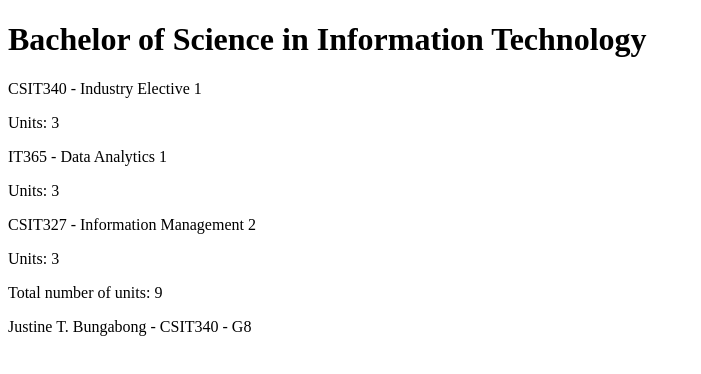
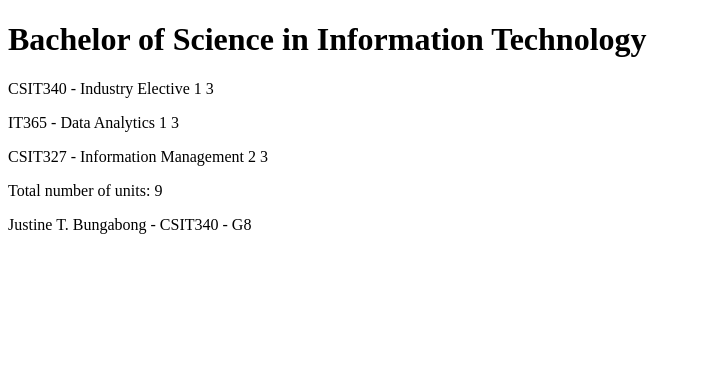
Before and after one commit to justinebungabong/CSIT340G8-Lab3-Bungabong, a React (Vite) app: page / in a window 1280 px wide. Shown: the top 374 px of the page, without its empty margins (0-701 px from the left). Built offline with nearby package versions, Linux system fonts and the light colour scheme.

Commit message:
1.3: course information step 3

```diff
--- a/src/App.jsx
+++ b/src/App.jsx
@@ -6,22 +6,13 @@ const Content = (props) => {
   return (
     <div>
       <p>
-        {props.part1}
+        {props.part1.name} {props.part1.units}
       </p>
       <p>
-        Units: {props.units1}
+        {props.part2.name} {props.part2.units}
       </p>
       <p>
-        {props.part2}
-      </p>
-      <p>
-        Units: {props.units2}
-      </p>
-      <p>
-        {props.part3}
-      </p>
-      <p>
-        Units: {props.units3}
+        {props.part3.name} {props.part3.units}
       </p>
     </div>
   )
@@ -30,7 +21,7 @@ const Content = (props) => {
 const Total = (props) => {
   return (
     <p>
-      Total number of units: {props.units1 + props.units2 + props.units3}
+      Total number of units: {props.part1.units + props.part2.units + props.part3.units}
     </p>
   )
 }
@@ -47,37 +38,30 @@ const Footer = (props) => {
 
 const App = () => {
   const course = 'Bachelor of Science in Information Technology'
-  const part1 = 'CSIT340 - Industry Elective 1'
-  const units1 = 3
-  const part2 = 'IT365 - Data Analytics 1'
-  const units2 = 3
-  const part3 = 'CSIT327 - Information Management 2'
-  const units3 = 3
+
+  const part1 = {
+    name: 'CSIT340 - Industry Elective 1',
+    units: 3
+  }
+  const part2 = {
+    name: 'IT365 - Data Analytics 1',
+    units: 3
+  }
+  const part3 = {
+    name: 'CSIT327 - Information Management 2',
+    units: 3
+  }
+
   const studentName = 'Justine T. Bungabong'
   const courseCode = 'CSIT340'
   const section = 'G8'
+
   return (
     <div>
       <Header course={course} />
-      <Content
-        part1={part1}
-        units1={units1}
-        part2={part2}
-        units2={units2}
-        part3={part3}
-        units3={units3}
-      />
-      <Total
-        units1={units1}
-        units2={units2}
-        units3={units3}
-      />
-
-      <Footer
-        studentName={studentName}
-        courseCode={courseCode}
-        section={section}
-      />
+      <Content part1={part1} part2={part2} part3={part3} />
+      <Total part1={part1} part2={part2} part3={part3} />
+      <Footer studentName={studentName} courseCode={courseCode} section={section} />
     </div>
   )
 }
```
